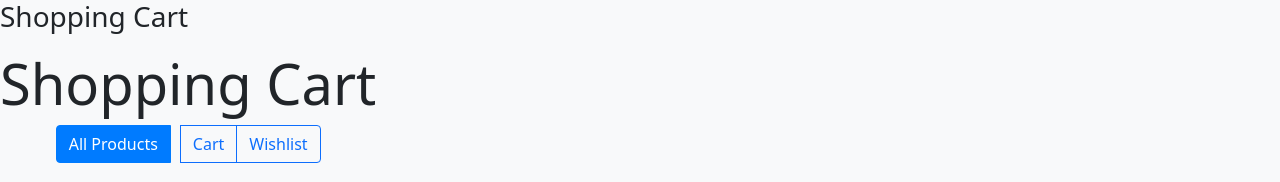
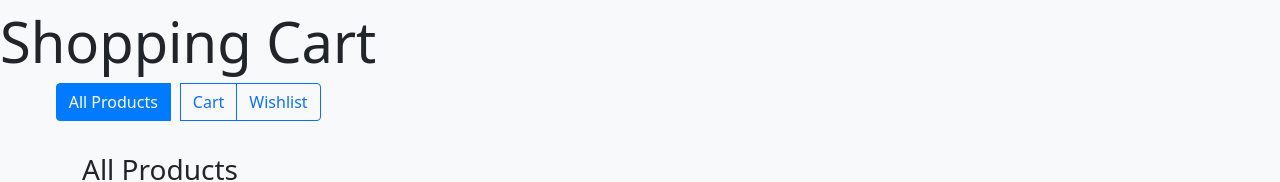
Before and after one commit to acciojob/shopping-cart-redux-handesaurabh, a React app: page / in a window 1280 px wide. Shown: the top 182 px of the page. Built offline with nearby package versions, Linux system fonts and the light colour scheme.

Commit message:
Remove conflicting h3 element from App.js to fix Cypress test

```diff
--- a/src/components/App.js
+++ b/src/components/App.js
@@ -12,7 +12,6 @@ const App = () => {
         <div></div>
         <div>
           <div>
-            <h3>Shopping Cart</h3>
           </div>
           <ProductsPage />
         </div>
```
Also changed, not shown: 1 other file (tests, documents, lock files or other folders).
